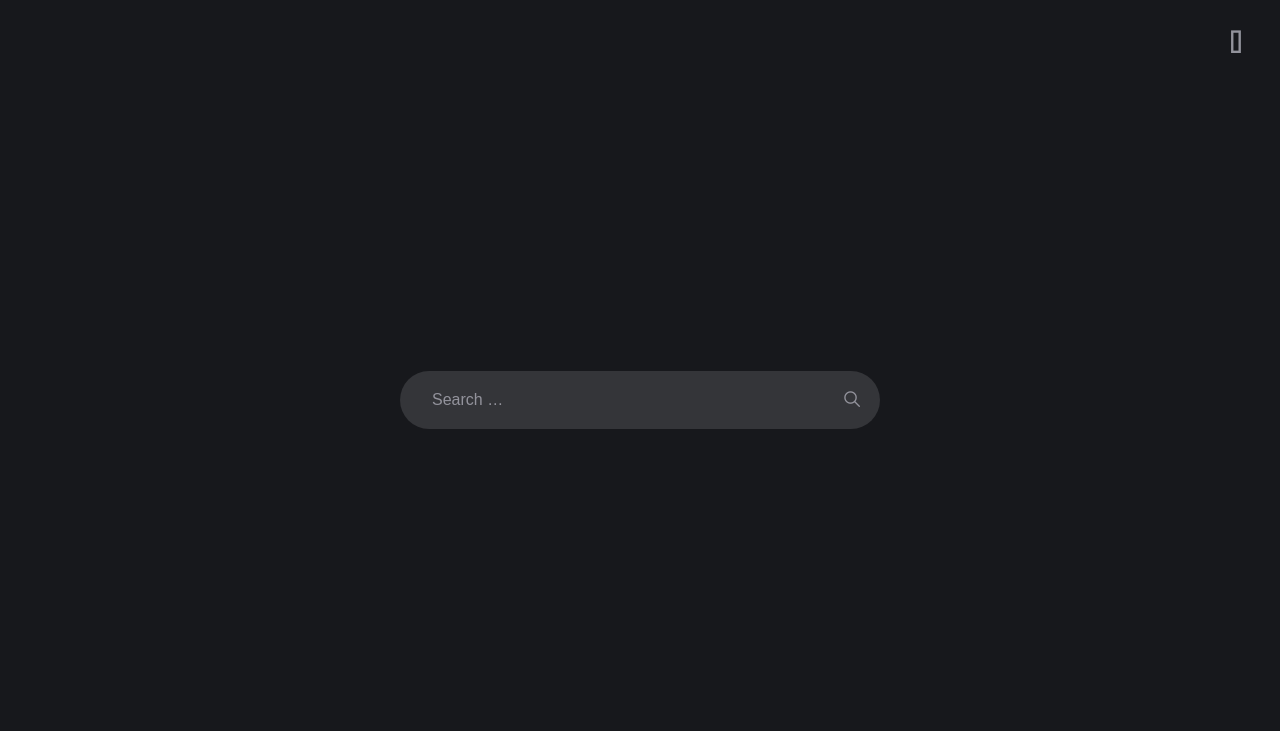
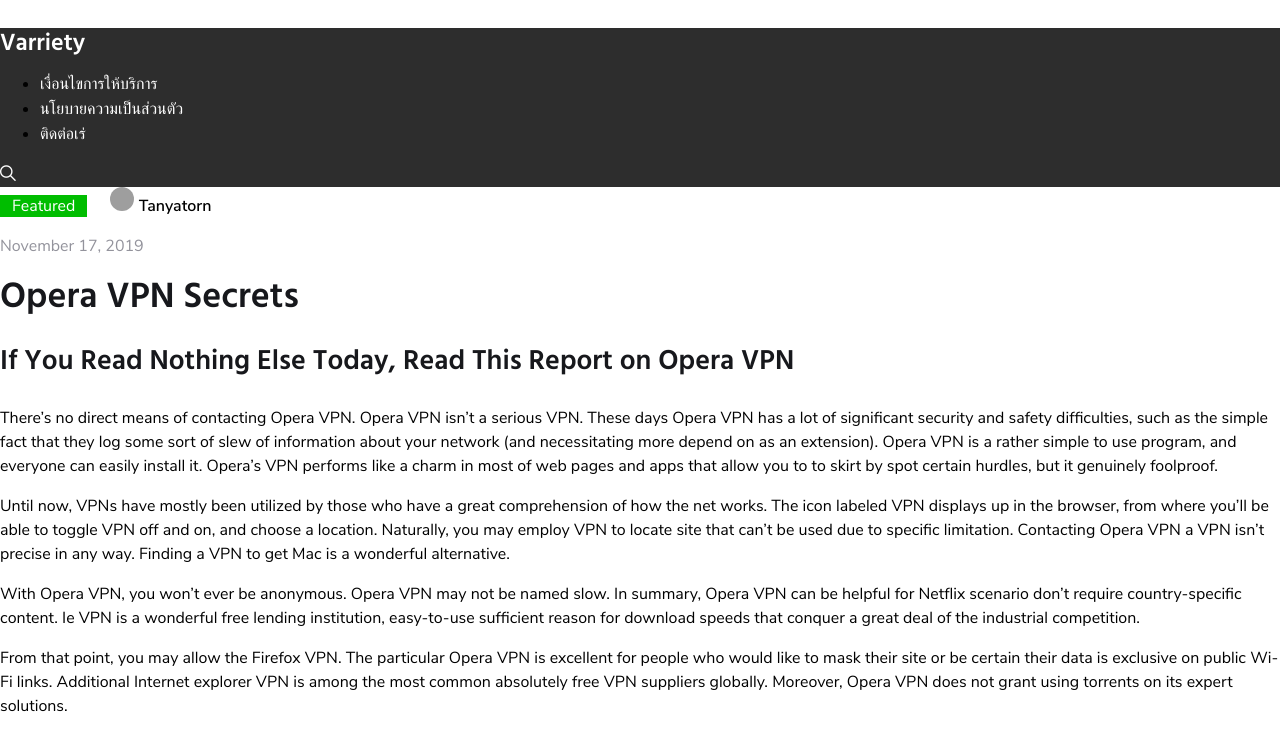
Before and after one commit to dekairi/varriety, a plain HTML site: page index.html in a window 1280 px wide. Shown: the top 731 px of the page. Drawn offline with Linux system fonts and the light colour scheme; grey boxes are pictures that could not be loaded; files whose address does not match are found by name.

Commit message:
Closed modal window

```diff
--- a/index.html
+++ b/index.html
@@ -94,7 +94,7 @@
       <span class="copyright">©2020. All rights reserved.</span>
     </footer>
 
-    <section class="modal modal--open">
+    <section class="modal">
       <button type="button" class="modal__button">Close</button>
       <form class="search-form" role="search" method="get" action="https://varriety.com/">
         <input class="search-form__input" type="search" placeholder="Search …" value="" name="search" aria-label="Search for">
```
